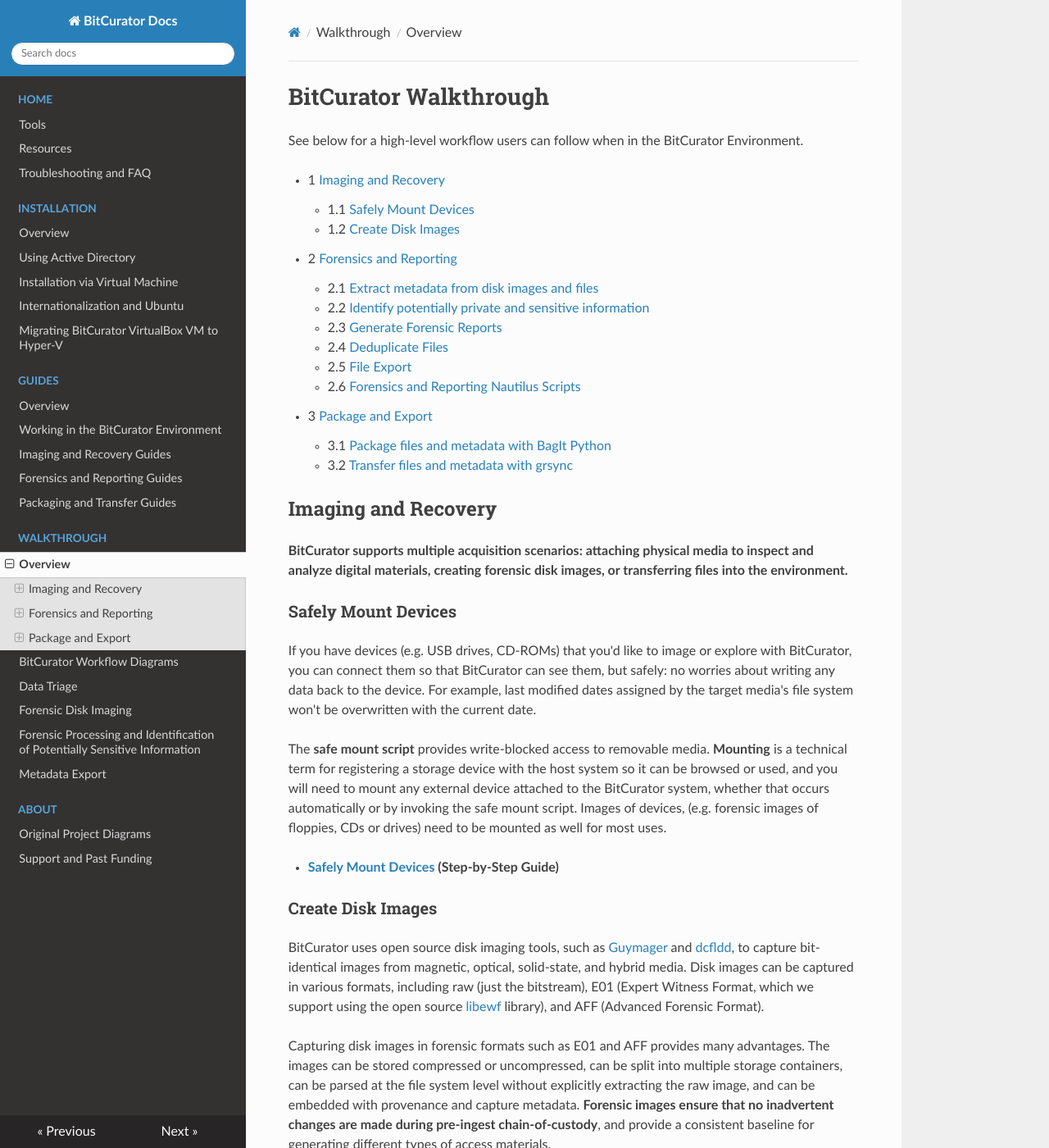
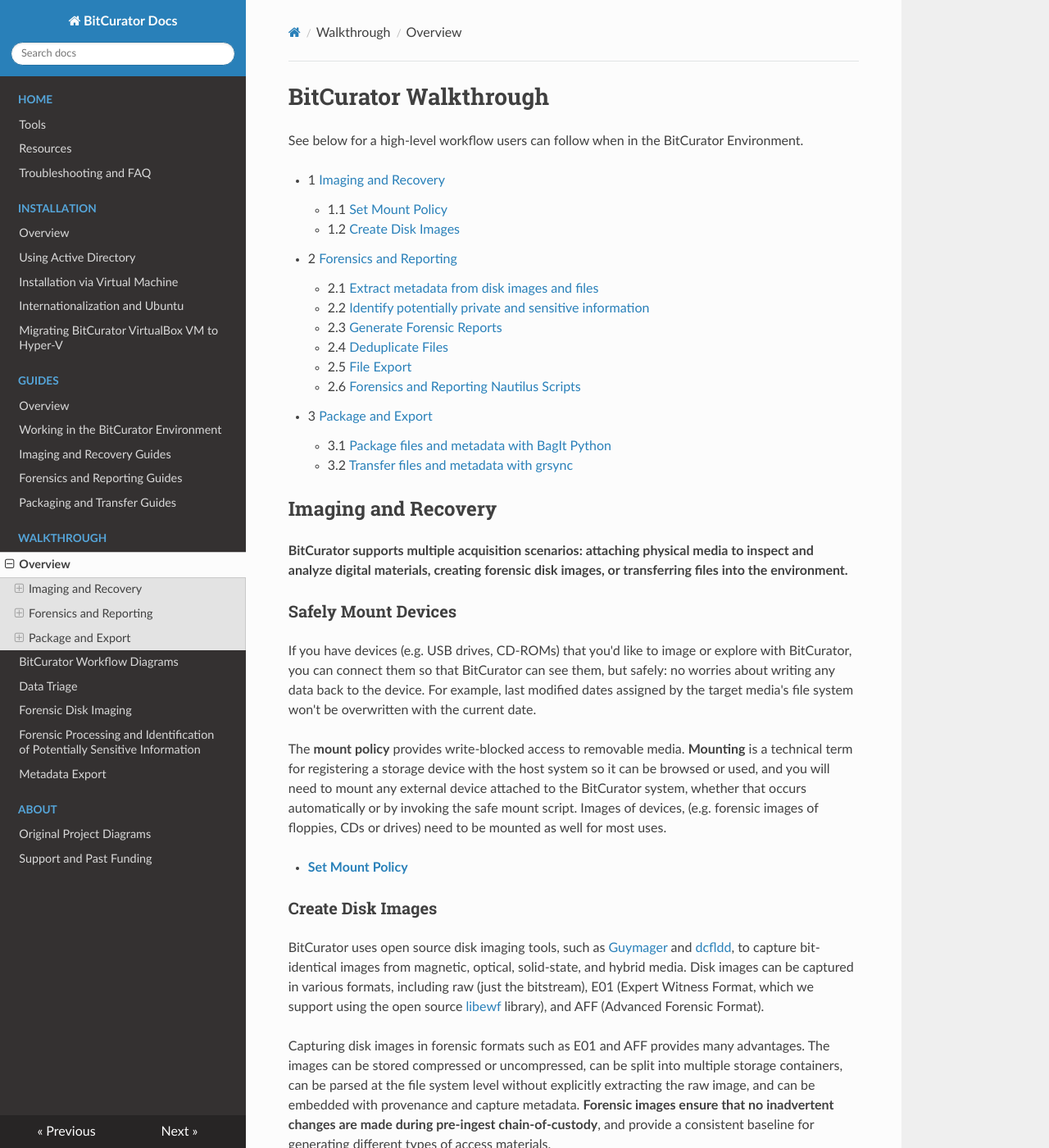
Before and after one commit to BitCurator/documentation, an MkDocs documentation site: the page built from docs/BitCurator Walkthrough/BitCurator Walkthrough.md, in a window 1280 px wide and 1400 px high. Shown: the whole window at 82% size. Built offline with MkDocs 1.6.1, drawn with Linux system fonts in a browser that asks for light colours; nearby versions of some CDN libraries.

Commit message:
Update BitCurator Walkthrough.md
update page links

```diff
--- a/docs/BitCurator Walkthrough/BitCurator Walkthrough.md
+++ b/docs/BitCurator Walkthrough/BitCurator Walkthrough.md
@@ -9,7 +9,7 @@
 
 
 * 1 [Imaging and Recovery](#BitCuratorWalkthrough-ImagingandRecovery)
-	+ 1.1 [Safely Mount Devices](#BitCuratorWalkthrough-SafelyMountDevices)
+	+ 1.1 [Set Mount Policy](#BitCuratorWalkthrough-setmountpolicy)
 	+ 1.2 [Create Disk Images](#BitCuratorWalkthrough-CreateDiskImages)
 * 2 [Forensics and Reporting](#BitCuratorWalkthrough-ForensicsandReporting)
 	+ 2.1 [Extract metadata from disk images and files](#BitCuratorWalkthrough-Extractmetadatafromdiskimagesandfiles)
@@ -34,9 +34,9 @@
 
 If you have devices (e.g. USB drives, CD-ROMs) that you'd like to image or explore with BitCurator, you can connect them so that BitCurator can see them, but safely: no worries about writing any data back to the device. For example, last modified dates assigned by the target media's file system won't be overwritten with the current date.
 
-The **safe mount script** provides write-blocked access to removable media. **Mounting** is a technical term for registering a storage device with the host system so it can be browsed or used, and you will need to mount any external device attached to the BitCurator system, whether that occurs automatically or by invoking the safe mount script. Images of devices, (e.g. forensic images of floppies, CDs or drives) need to be mounted as well for most uses.
+The **mount policy** provides write-blocked access to removable media. **Mounting** is a technical term for registering a storage device with the host system so it can be browsed or used, and you will need to mount any external device attached to the BitCurator system, whether that occurs automatically or by invoking the safe mount script. Images of devices, (e.g. forensic images of floppies, CDs or drives) need to be mounted as well for most uses.
 
-* **[Safely Mount Devices](/documentation/All Step-by-Step Guides/Imaging and Recovery Guides/Safely Mount Devices) (Step-by-Step Guide)**
+* **[Set Mount Policy](/documentation/All Step-by-Step Guides/Imaging and Recovery Guides/Set Mount Policy)**
 
 ### Create Disk Images
 
```
